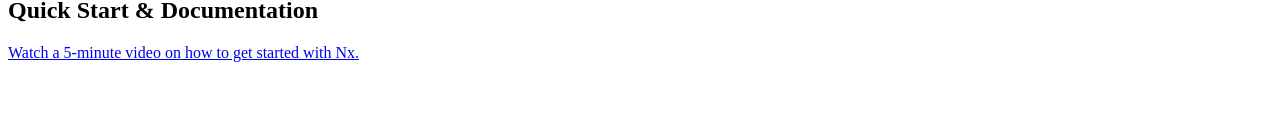
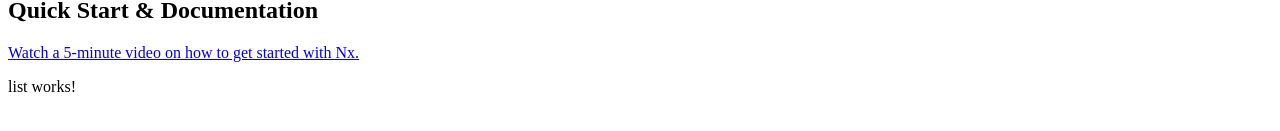
Before and after one commit to scalio/ng-holistic, an Angular app: page / in a window 1280 px wide. Shown: the part 435-566 px from the top of the page. Built offline with nearby package versions, Linux system fonts and the light colour scheme; what @nrwl/nx would draw is missing.

Commit message:
add list

```diff
--- a/apps/sandbox/src/app/app.component.html
+++ b/apps/sandbox/src/app/app.component.html
@@ -13,4 +13,5 @@
 <h2>Quick Start & Documentation</h2>
 
 <a href="https://nrwl.io/nx">Watch a 5-minute video on how to get started with Nx.</a>
+<hc-list></hc-list>
 <router-outlet></router-outlet>
```
